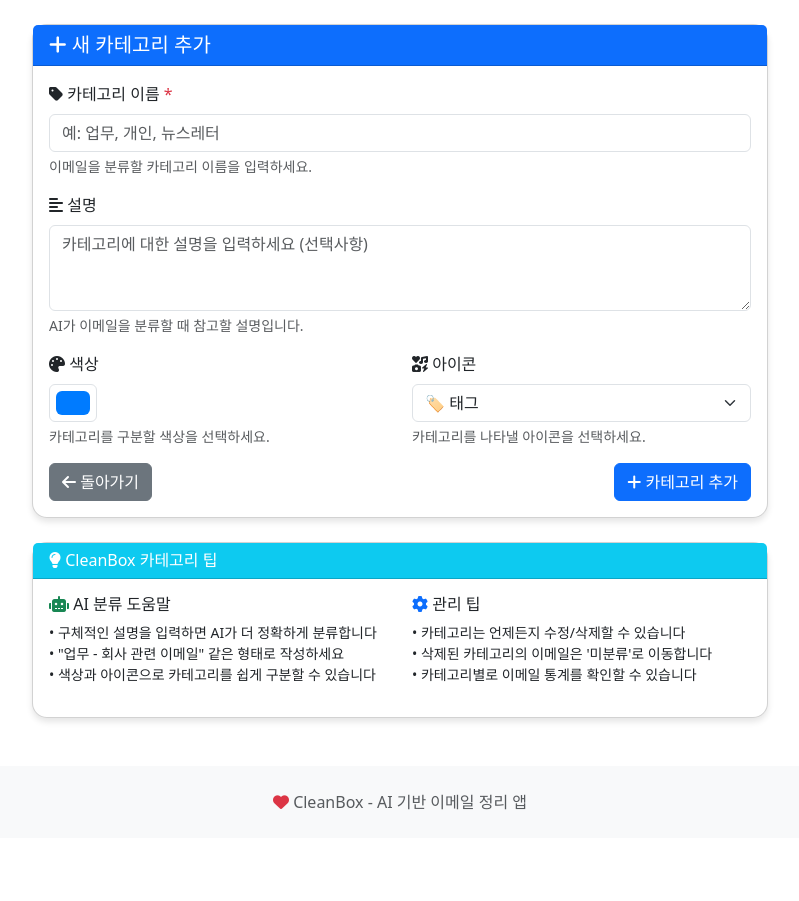
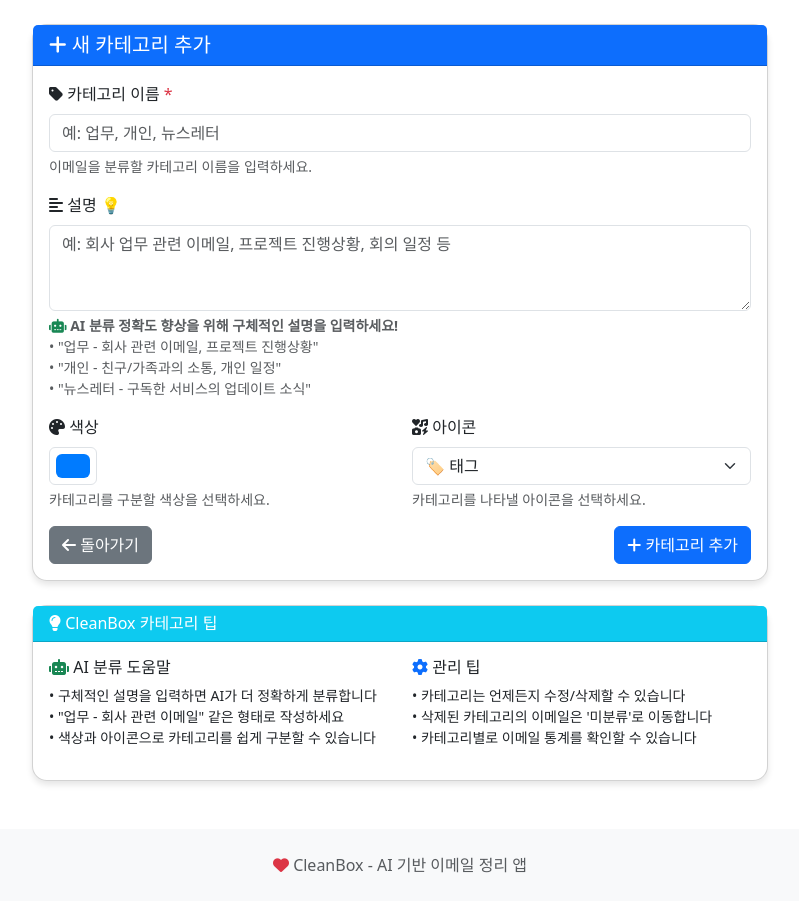
Before and after one commit to escandar2836/cleanbox-app, a Flask app: page /category/add in a window 1280 px wide. Shown: the part 62-963 px from the top of the page, without its empty margins (240-1039 px from the left). Before the commit the page ends 872 px from the top, so only its background shows below. Run offline with Flask 3, Linux system fonts and the light colour scheme; the visitor is signed in with stand-in values (Sample User, id 1); parts of the project's set-up code (start-up, migrations or seed data) failed here and were passed over; some libraries are stand-ins or nearby versions.

Commit message:
update ai service

```diff
--- a/cleanbox/templates/category/add.html
+++ b/cleanbox/templates/category/add.html
@@ -22,11 +22,17 @@
 
                     <div class="mb-3">
                         <label for="description" class="form-label">
-                            <i class="fas fa-align-left"></i> 설명
+                            <i class="fas fa-align-left"></i> 설명 <span class="text-info">💡</span>
                         </label>
                         <textarea class="form-control" id="description" name="description" rows="3"
-                                  placeholder="카테고리에 대한 설명을 입력하세요 (선택사항)"></textarea>
-                        <div class="form-text">AI가 이메일을 분류할 때 참고할 설명입니다.</div>
+                                  placeholder="예: 회사 업무 관련 이메일, 프로젝트 진행상황, 회의 일정 등"></textarea>
+                        <div class="form-text">
+                            <i class="fas fa-robot text-success"></i>
+                            <strong>AI 분류 정확도 향상을 위해 구체적인 설명을 입력하세요!</strong><br>
+                            • "업무 - 회사 관련 이메일, 프로젝트 진행상황"<br>
+                            • "개인 - 친구/가족과의 소통, 개인 일정"<br>
+                            • "뉴스레터 - 구독한 서비스의 업데이트 소식"
+                        </div>
                     </div>
 
                     <div class="row">
```
Also changed, not shown: cleanbox/email/ai_classifier.py (+14 -2 lines), cleanbox/templates/category/edit.html (+9 -3 lines).
